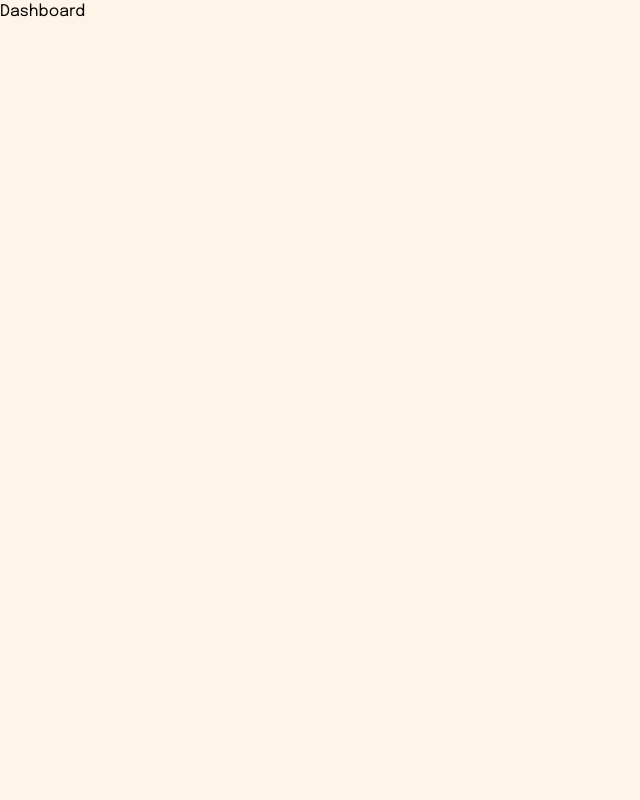
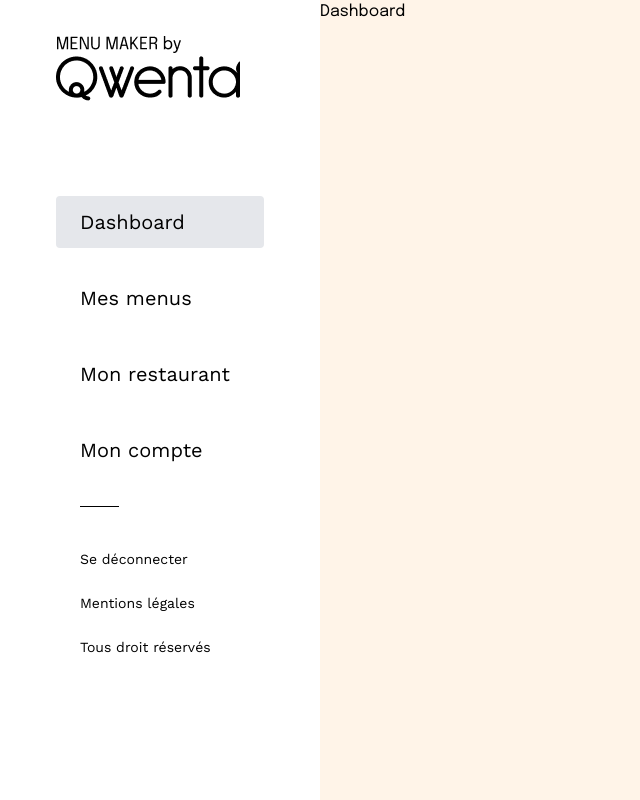
Before and after one commit to helldeal/Qwenta, a React (Vite) app: page /#/Dashboard in a window 1280 px wide. Shown: the whole page, without its empty margins (0-640 px from the left). Built offline with nearby package versions, Linux system fonts and the light colour scheme.

Commit message:
sidepanel

```diff
--- a/package.json
+++ b/package.json
@@ -10,6 +10,7 @@
     "preview": "vite preview"
   },
   "dependencies": {
+    "@mui/material": "^6.1.9",
     "react": "^18.3.1",
     "react-dom": "^18.3.1",
     "react-router": "^7.0.1"
--- a/src/components/sidepanel.tsx
+++ b/src/components/sidepanel.tsx
@@ -1,7 +1,43 @@
+import { NavLink } from "react-router";
+import logo from "../assets/QwentaMenuMakerLogo.png";
+
+const menuItems = [
+  { name: "Dashboard" },
+  { name: "Mes menus" },
+  { name: "Mon restaurant" },
+  { name: "Mon compte" },
+];
+
 export default function SidePanel() {
   return (
-    <div>
-      <h1>SidePanel</h1>
+    <div className="bg-white flex flex-col sticky left-0 h-screen w-80 py-9 px-14">
+      <NavLink to="/">
+        <img className="h-fit" src={logo} alt="logo" width={184} />
+      </NavLink>
+      <div className="flex flex-col grow justify-around py-20">
+        <div className="flex flex-col gap-6">
+          {menuItems.map((item) => (
+            <NavLink
+              to={`/${item.name.toLowerCase().replace(/\s+/g, "-")}`}
+              className={({ isActive }) =>
+                isActive
+                  ? "bg-gray-200 text-xl px-6 py-3 rounded"
+                  : "text-xl px-6 py-3"
+              }
+            >
+              {item.name}
+            </NavLink>
+          ))}
+        </div>
+        <span className="block bg-black mx-6 w-[39px] h-px" />
+        <div className="flex flex-col">
+          <NavLink to={"/"} className="px-6 py-3">
+            <p className="text-sm">Se déconnecter</p>
+          </NavLink>
+          <p className="text-sm px-6 py-3">Mentions légales</p>
+          <p className="text-sm px-6 py-3">Tous droit réservés</p>
+        </div>
+      </div>
     </div>
   );
 }
--- a/src/routes/Dashboard.tsx
+++ b/src/routes/Dashboard.tsx
@@ -1,7 +1,12 @@
+import SidePanel from "../components/sidepanel";
+
 export default function Dashboard() {
   return (
-    <div>
-      <h1>Dashboard</h1>
+    <div className="flex flex-row">
+      <SidePanel />
+      <div className="flex">
+        <h1>Dashboard</h1>
+      </div>
     </div>
   );
 }
--- a/src/routes/OnBoarding.tsx
+++ b/src/routes/OnBoarding.tsx
@@ -1,14 +1,15 @@
 import Button from "../components/button";
-import logo from "../assets/QwentaMenuMakerLogo.png";
-import image1 from "../assets/onboarding1.png";
-import image2 from "../assets/onboarding2.png";
+import Logo from "../assets/QwentaMenuMakerLogo.png";
+import Image1 from "../assets/onboarding1.png";
+import Image2 from "../assets/onboarding2.png";
+import ContentBackground from "../assets/Rectangle 3.png";
 import { NavLink } from "react-router";
 
 export default function OnBoarding() {
   return (
     <div className="flex flex-col gap-16">
       <div className="flex flex-row justify-between items-center p-6 px-20">
-        <img src={logo} alt="Qwenta" width={184} />
+        <img src={Logo} alt="Qwenta" width={184} />
         <div className="flex flex-row gap-12">
           <p>Exemples</p>
           <p>Tarifs</p>
@@ -32,11 +33,14 @@ export default function OnBoarding() {
           </NavLink>
         </div>
         <div className="relative min-w-[439px]">
-          <img src={image1} alt="Image menu" width={439} />
+          <img src={Image1} alt="Image menu" width={439} />
           <div className="absolute inset-0 border border-[#C5A073] rounded-lg -bottom-5 -left-5 top-5 right-5 -z-10" />
         </div>
       </div>
-      <div className="flex flex-row pl-44 gap-20 py-24 bg-white">
+      <div
+        className="flex flex-row pl-44 gap-20 py-24 "
+        style={{ backgroundImage: `url(${ContentBackground})` }}
+      >
         <div className="flex flex-col justify-around">
           <h2 className=" text-3xl">Personnalisez votre menu</h2>
           <p className=" text-xl">
@@ -51,7 +55,7 @@ export default function OnBoarding() {
             </Button>
           </NavLink>
         </div>
-        <img src={image2} alt="Image menu" width={720} />
+        <img src={Image2} alt="Image menu" width={720} />
       </div>
       <div className=" px-40 py-24">
         <h2 className="text-center text-3xl pb-2">
```
Also changed, not shown: src/assets/Rectangle 3.png (added), 1 other file (tests, documents, lock files or other folders).
